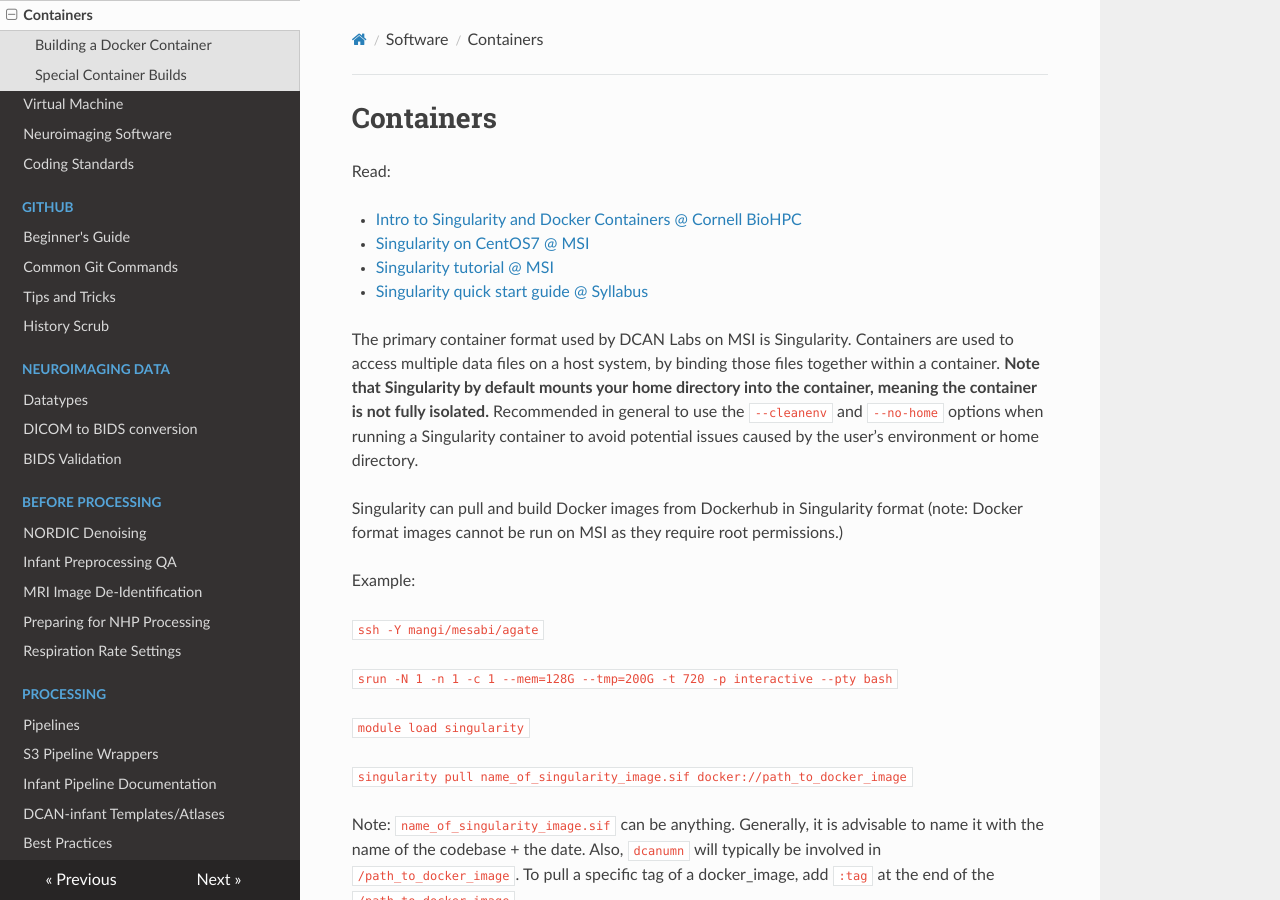
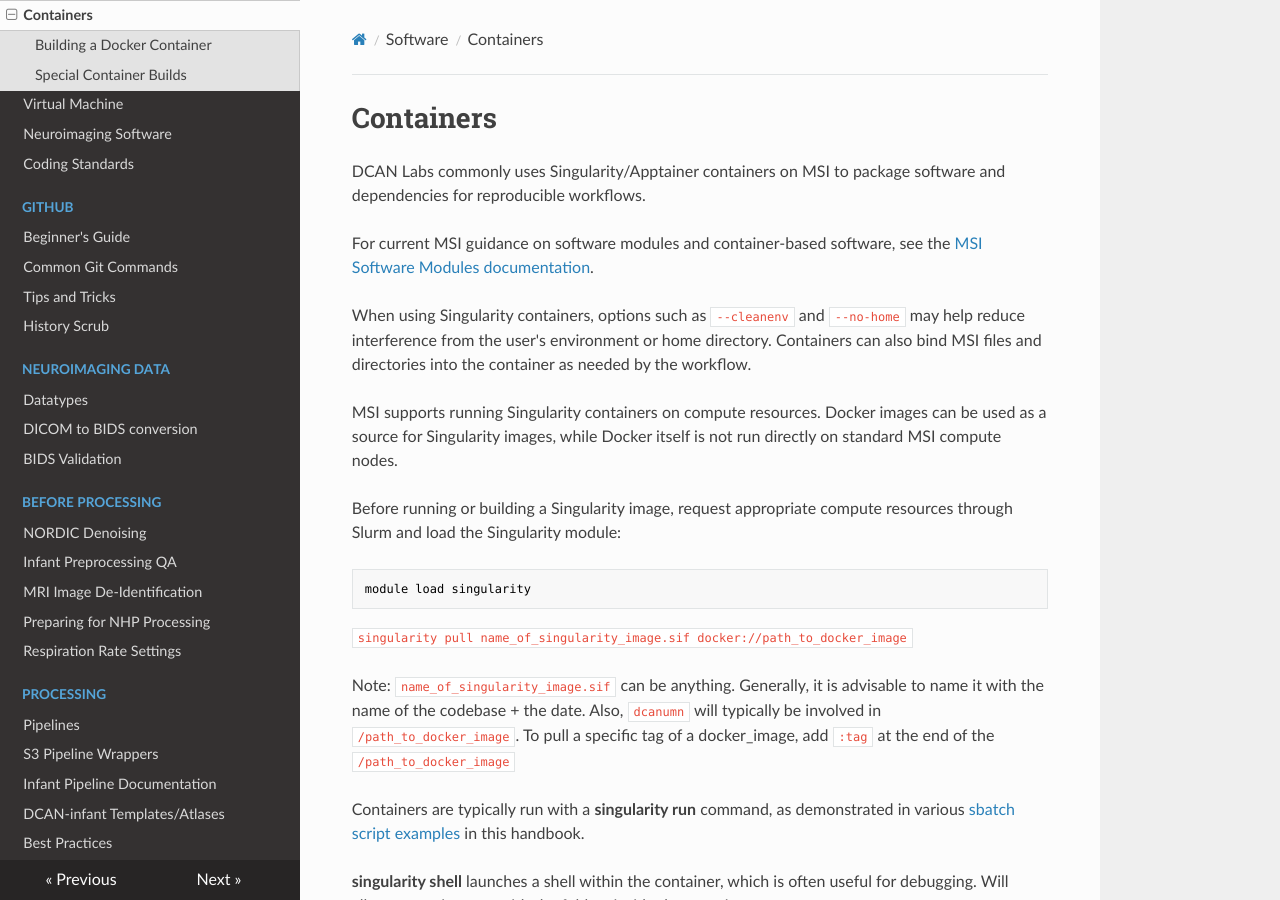
Before and after one commit to DCAN-Labs/cdni-brain, an MkDocs documentation site: the page built from docs/containers.md, in a window 1280 px wide and 900 px high. Built offline with MkDocs 1.6.1, drawn with Linux system fonts in a browser that asks for light colours; nearby versions of some CDN libraries; some of the changed text lies outside the part shown.

Commit message:
Update containers.md

````diff
--- a/docs/containers.md
+++ b/docs/containers.md
@@ -1,28 +1,18 @@
 # Containers
 
-Read:
+DCAN Labs commonly uses Singularity/Apptainer containers on MSI to package software and dependencies for reproducible workflows.
 
-* [Intro to Singularity and Docker Containers @ Cornell BioHPC](https://biohpc.cornell.edu/doc/singularity_v3.pdf)
-* [Singularity on CentOS7 @ MSI](https://www.msi.umn.edu/support/faq/how-do-i-use-singularity-centos-7)
-* [Singularity tutorial @ MSI](https://www.msi.umn.edu/tutorials/singularity-containers)
-* [Singularity quick start guide @ Syllabus](https://docs.sylabs.io/guides/latest/user-guide/quick_start.html)
+For current MSI guidance on software modules and container-based software, see the [MSI Software Modules documentation](https://userdocs.msi.umn.edu/software/software_modules.html).
 
-The primary container format used by DCAN Labs on MSI is Singularity. Containers are used to access multiple data files on a host system, by binding those files together within a container. **Note that Singularity by default mounts your home directory into the container, meaning the container is not fully isolated.** Recommended in general to use the `--cleanenv` and `--no-home` options when running a Singularity container to avoid potential issues caused by the user’s environment or home directory.
+When using Singularity containers, options such as `--cleanenv` and `--no-home` may help reduce interference from the user's environment or home directory. Containers can also bind MSI files and directories into the container as needed by the workflow.
 
+MSI supports running Singularity containers on compute resources. Docker images can be used as a source for Singularity images, while Docker itself is not run directly on standard MSI compute nodes.
 
-Singularity can pull and build Docker images from Dockerhub in Singularity format (note: Docker format images cannot be run on MSI as they require root permissions.)
+Before running or building a Singularity image, request appropriate compute resources through Slurm and load the Singularity module:
 
-
-Example:
-
-`ssh -Y mangi/mesabi/agate`
-
-
-`srun -N 1 -n 1 -c 1 --mem=128G --tmp=200G -t 720 -p interactive --pty bash`
-
-
-`module load singularity`
-
+```bash
+module load singularity
+```
 
 `singularity pull name_of_singularity_image.sif docker://path_to_docker_image`
 
@@ -105,9 +95,9 @@ If you want to push the image with multiple tags, add tags to the image before y
         sudo docker image tag container-name dcanumn/container-name:stable
         sudo docker push --all-tags dcanumn/container-name
 
-Start an interactive job on mesabi to use to build the container, requesting about twice the amount of temp space (`--tmp`) as the size of the container
+Before pulling or converting the image on MSI, request an interactive compute session with sufficient memory and temporary storage for the image being created.
 
-- Example srun command: `srun -N 1 --ntasks-per-node=1  --tmp=100g --mem-per-cpu=30g -t 3:00:00 -p interactive --pty bash`
+For current interactive-job syntax, local scratch behavior, and resource limits, see the [MSI Interactive HPC documentation](https://userdocs.msi.umn.edu/compute/interactive_compute.html) and [MSI Shared Partitions documentation](https://userdocs.msi.umn.edu/compute/shared_partitions.html).
 
 To build the singularity image from Docker Hub run:
 
@@ -123,9 +113,11 @@ If the build was successful but there is not a repository on Dockerhub for you t
 
 - Run `sudo docker save pipeline-name:pipeline_version > /path/to/save/tar/image/pipeline_name_version.tar`
 
-Send the tar'd docker image to the main file storage system at MSI so that we can use the singularity instance installed at MSI to convert the docker image into a singularity image
+If the image cannot be pushed to Docker Hub, transfer the Docker archive from the build VM to an appropriate MSI project storage location.
 
-- Run `scp /path/to/tar/file/on/virtual_machine/pipeline-name.tar user_id@mesabi.msi.umn.edu:/path/at/msi/to/store/container/`
+For current MSI file-transfer methods and connection guidance, see [Transferring Data To and From MSI](https://userdocs.msi.umn.edu/storage/transferring_data.html).
+
+Once the archive is available on MSI, request compute resources before converting it to a Singularity image.
 
 To build the image from docker archive, grab an srun then run:
 
````
Also changed, not shown: other parts of docs/containers.md (+1 -1 lines).
